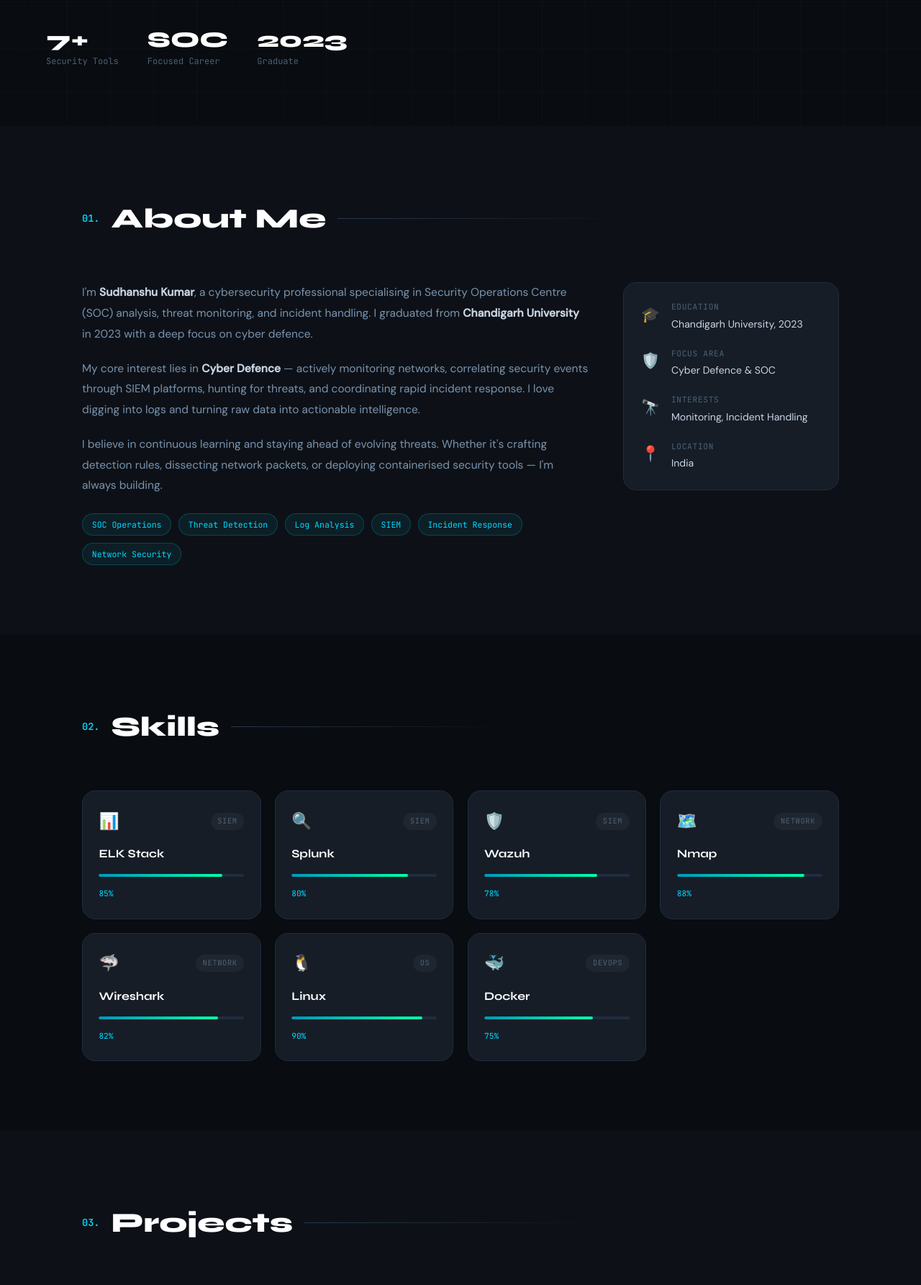
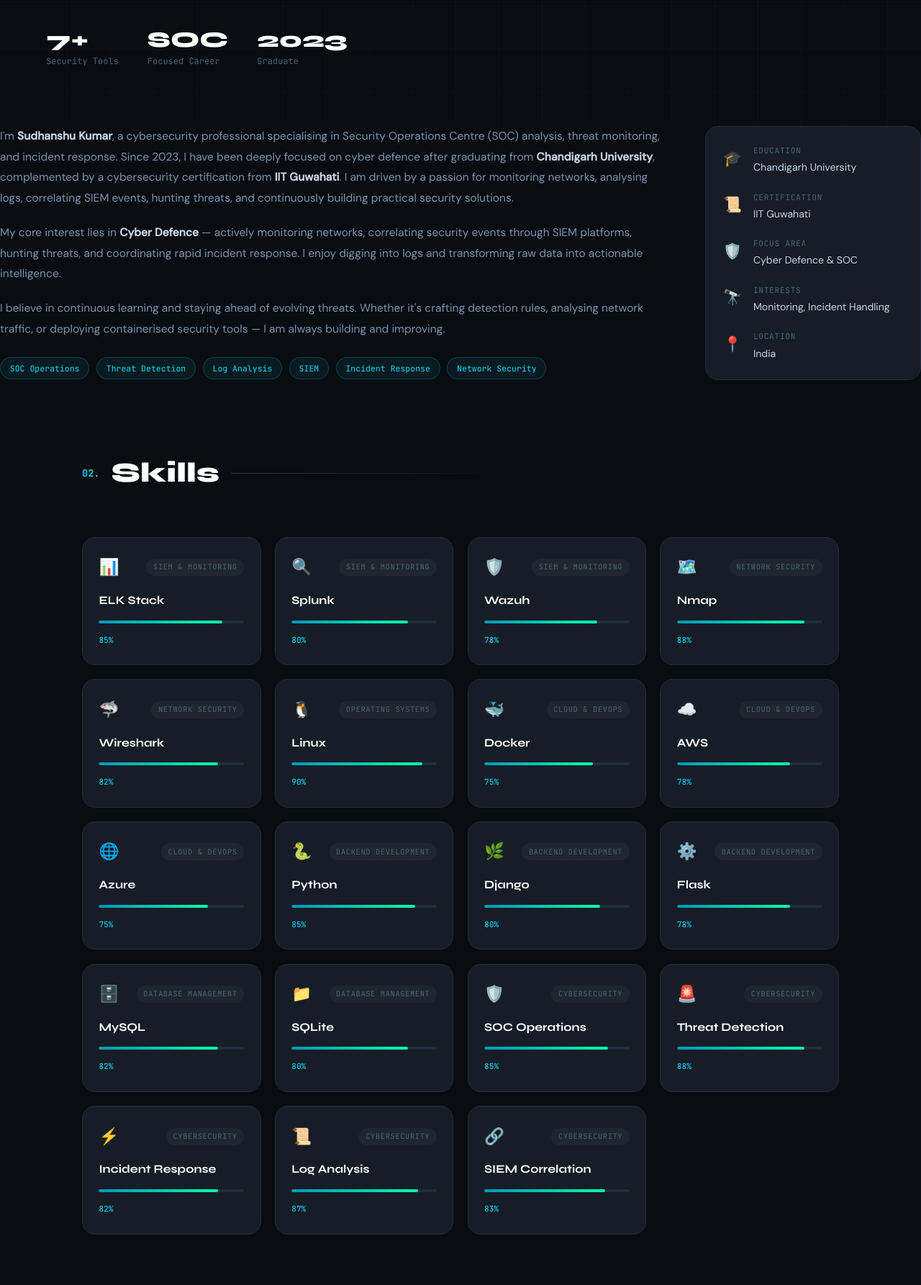
Before and after one commit to Unixxxxxx/alpha, a Django app: page / in a window 1280 px wide. Shown: the part 625-2410 px from the top of the page at 72% size. Run offline with Django 5.2, Linux system fonts and the light colour scheme.

Commit message:
* Changes __^

```diff
--- a/Templates/index.html
+++ b/Templates/index.html
@@ -275,47 +275,76 @@
 </section>
 
 <!-- ABOUT -->
-<section id="about" class="section about">
-  <div class="container">
-    <div class="section-header">
-      <span class="section-num">01.</span>
-      <h2 class="section-title">About Me</h2>
-      <div class="section-line"></div>
-    </div>
 <div class="about-grid">
   <div class="about-text">
-        <p>I'm <strong>Sudhanshu Kumar</strong>, a cybersecurity professional specialising in Security Operations Centre (SOC) analysis, threat monitoring, and incident handling. I graduated from <strong>Chandigarh University</strong> in 2023 with a deep focus on cyber defence.</p>
-        <p>My core interest lies in <strong>Cyber Defence</strong> — actively monitoring networks, correlating security events through SIEM platforms, hunting for threats, and coordinating rapid incident response. I love digging into logs and turning raw data into actionable intelligence.</p>
-        <p>I believe in continuous learning and staying ahead of evolving threats. Whether it's crafting detection rules, dissecting network packets, or deploying containerised security tools — I'm always building.</p>
+    <p>
+      I'm <strong>Sudhanshu Kumar</strong>, a cybersecurity professional specialising in Security Operations Centre (SOC) analysis, threat monitoring, and incident response. Since 2023, I have been deeply focused on cyber defence after graduating from <strong>Chandigarh University</strong>, complemented by a cybersecurity certification from <strong>IIT Guwahati</strong>. I am driven by a passion for monitoring networks, analysing logs, correlating SIEM events, hunting threats, and continuously building practical security solutions.
+    </p>
+
+    <p>
+      My core interest lies in <strong>Cyber Defence</strong> — actively monitoring networks, correlating security events through SIEM platforms, hunting threats, and coordinating rapid incident response. I enjoy digging into logs and transforming raw data into actionable intelligence.
+    </p>
+
+    <p>
+      I believe in continuous learning and staying ahead of evolving threats. Whether it's crafting detection rules, analysing network traffic, or deploying containerised security tools — I am always building and improving.
+    </p>
+
     <div class="about-tags">
-          <span class="tag">SOC Operations</span><span class="tag">Threat Detection</span>
-          <span class="tag">Log Analysis</span><span class="tag">SIEM</span>
-          <span class="tag">Incident Response</span><span class="tag">Network Security</span>
+      <span class="tag">SOC Operations</span>
+      <span class="tag">Threat Detection</span>
+      <span class="tag">Log Analysis</span>
+      <span class="tag">SIEM</span>
+      <span class="tag">Incident Response</span>
+      <span class="tag">Network Security</span>
     </div>
   </div>
+
   <div class="about-card">
     <div class="info-block">
+
       <div class="info-row">
         <span class="info-icon">🎓</span>
-            <div><span class="info-label">Education</span><span class="info-value">Chandigarh University, 2023</span></div>
+        <div>
+          <span class="info-label">Education</span>
+          <span class="info-value">Chandigarh University</span>
         </div>
+      </div>
+
+      <div class="info-row">
+        <span class="info-icon">📜</span>
+        <div>
+          <span class="info-label">Certification</span>
+          <span class="info-value">IIT Guwahati</span>
+        </div>
+      </div>
+
       <div class="info-row">
         <span class="info-icon">🛡️</span>
-            <div><span class="info-label">Focus Area</span><span class="info-value">Cyber Defence & SOC</span></div>
+        <div>
+          <span class="info-label">Focus Area</span>
+          <span class="info-value">Cyber Defence & SOC</span>
         </div>
+      </div>
+
       <div class="info-row">
         <span class="info-icon">🔭</span>
-            <div><span class="info-label">Interests</span><span class="info-value">Monitoring, Incident Handling</span></div>
+        <div>
+          <span class="info-label">Interests</span>
+          <span class="info-value">Monitoring, Incident Handling</span>
         </div>
+      </div>
+
       <div class="info-row">
         <span class="info-icon">📍</span>
-            <div><span class="info-label">Location</span><span class="info-value">India</span></div>
+        <div>
+          <span class="info-label">Location</span>
+          <span class="info-value">India</span>
+        </div>
+      </div>
+
     </div>
   </div>
 </div>
-    </div>
-  </div>
-</section>
 
 <!-- SKILLS -->
 <section id="skills" class="section skills">
@@ -404,19 +433,46 @@
       <h2 class="section-title">Education</h2>
       <div class="section-line"></div>
     </div>
+
+    <!-- Degree -->
     <div class="edu-card">
       <div class="edu-icon">🏛️</div>
       <div class="edu-body">
         <h3 class="edu-degree">Bachelor of Technology</h3>
         <span class="edu-school">Chandigarh University</span>
         <span class="edu-year">Class of 2023</span>
-        <p class="edu-desc">Studied computer science with a strong focus on network security, ethical hacking, and defensive security practices. Built foundational expertise in cybersecurity concepts, cryptography, and system administration.</p>
+        <p class="edu-desc">
+         Studied computer science with a strong focus on web development, digital marketing, and social media operations, complemented by hands-on experience in Python (Django, Flask), database management (MySQL, SQLite), containerisation using Docker, and cloud platforms (AWS, Azure), while following secure SDLC practices and core cybersecurity principles.
+        </p>
         <div class="edu-tags">
-          <span class="tag">Network Security</span><span class="tag">Ethical Hacking</span>
-          <span class="tag">Cryptography</span><span class="tag">System Administration</span>
+          <span class="tag">Backend Development (Python, Django, Flask)</span>
+          <span class="tag">Database Management (MySQL & SQLite)</span>
+          <span class="tag">Cloud & DevOps (AWS, Azure, Docker)</span>
+          <span class="tag">Containerisation (Docker)</span>
         </div>
       </div>
     </div>
+
+    <!-- Certification -->
+    <div class="edu-card">
+      <div class="edu-icon">📜</div>
+      <div class="edu-body">
+        <h3 class="edu-degree">Cybersecurity Certification</h3>
+        <span class="edu-school">IIT Guwahati</span>
+        <span class="edu-year">Completed</span>
+        <p class="edu-desc">
+          Completed a professional cybersecurity certification focused on cyber defence, threat detection, risk management, and security best practices aligned with industry standards.
+        </p>
+        <div class="edu-tags">
+          <span class="tag">Security Operations Center (SOC) Monitoring & Analysis</span>
+          <span class="tag">Threat Detection & Incident Response</span>
+          <span class="tag">SIEM Tools (Log Analysis & Event Correlation)</span>
+          <span class="tag">Network Security & Traffic Analysis</span>
+          <span class="tag">Cloud Security (AWS & Azure Environments)</span>
+        </div>
+      </div>
+    </div>
+
   </div>
 </section>
 
@@ -487,13 +543,38 @@
 
   // Skills
 const skills = [
-    { name:'ELK Stack', cat:'SIEM', level:85, icon:'📊' },
-    { name:'Splunk', cat:'SIEM', level:80, icon:'🔍' },
-    { name:'Wazuh', cat:'SIEM', level:78, icon:'🛡️' },
-    { name:'Nmap', cat:'Network', level:88, icon:'🗺️' },
-    { name:'Wireshark', cat:'Network', level:82, icon:'🦈' },
-    { name:'Linux', cat:'OS', level:90, icon:'🐧' },
-    { name:'Docker', cat:'DevOps', level:75, icon:'🐳' },
+  // SIEM & Monitoring
+  { name:'ELK Stack', cat:'SIEM & Monitoring', level:85, icon:'📊' },
+  { name:'Splunk', cat:'SIEM & Monitoring', level:80, icon:'🔍' },
+  { name:'Wazuh', cat:'SIEM & Monitoring', level:78, icon:'🛡️' },
+
+  // Network Security
+  { name:'Nmap', cat:'Network Security', level:88, icon:'🗺️' },
+  { name:'Wireshark', cat:'Network Security', level:82, icon:'🦈' },
+
+  // Operating Systems
+  { name:'Linux', cat:'Operating Systems', level:90, icon:'🐧' },
+
+  // Cloud & DevOps
+  { name:'Docker', cat:'Cloud & DevOps', level:75, icon:'🐳' },
+  { name:'AWS', cat:'Cloud & DevOps', level:78, icon:'☁️' },
+  { name:'Azure', cat:'Cloud & DevOps', level:75, icon:'🌐' },
+
+  // Development (Supportive Skills)
+  { name:'Python', cat:'Backend Development', level:85, icon:'🐍' },
+  { name:'Django', cat:'Backend Development', level:80, icon:'🌿' },
+  { name:'Flask', cat:'Backend Development', level:78, icon:'⚙️' },
+
+  // Database
+  { name:'MySQL', cat:'Database Management', level:82, icon:'🗄️' },
+  { name:'SQLite', cat:'Database Management', level:80, icon:'📁' },
+
+  // Core Cybersecurity Concepts (ATS Keywords)
+  { name:'SOC Operations', cat:'Cybersecurity', level:85, icon:'🛡️' },
+  { name:'Threat Detection', cat:'Cybersecurity', level:88, icon:'🚨' },
+  { name:'Incident Response', cat:'Cybersecurity', level:82, icon:'⚡' },
+  { name:'Log Analysis', cat:'Cybersecurity', level:87, icon:'📜' },
+  { name:'SIEM Correlation', cat:'Cybersecurity', level:83, icon:'🔗' },
 ];
   const grid = document.getElementById('skillsGrid');
   skills.forEach(s => {
```
Lines whose indentation alone changed are shown as unchanged.
